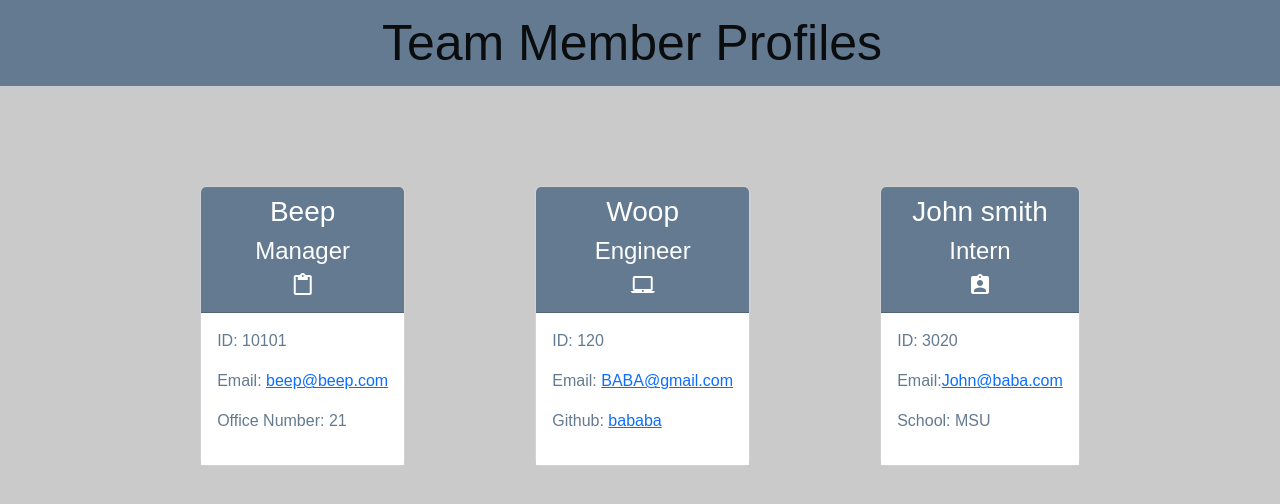
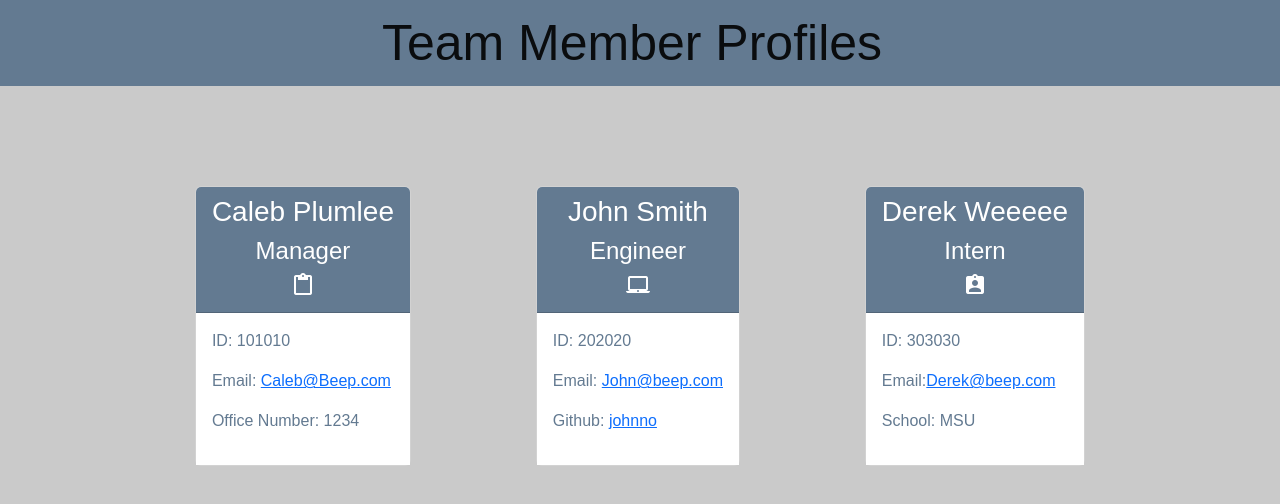
Before and after one commit to cplumlee72/cplumlee72-Team-Profile-Generator, a website: page index.html in a window 1280 px wide. Drawn offline with nearby package versions, Linux system fonts and the light colour scheme.

```diff
--- a/index.html
+++ b/index.html
@@ -25,13 +25,13 @@
     <div class="w-auto">
         <div class="card h-100">
             <div class="card-header text-center">
-                <h3>Beep</h3>
+                <h3>Caleb Plumlee</h3>
                 <h4>Manager</h4><i class="material-icons">content_paste</i>
             </div>
             <div class="card-body">
-                <p class="id">ID: 10101</p>
-                <p class="email">Email: <a href="mailto:beep@beep.com">beep@beep.com</a></p>
-                <p class="office">Office Number: 21</p>
+                <p class="id">ID: 101010</p>
+                <p class="email">Email: <a href="mailto:Caleb@Beep.com">Caleb@Beep.com</a></p>
+                <p class="office">Office Number: 1234</p>
             </div>
         </div>
     </div>
@@ -39,13 +39,13 @@
     <div class="w-auto">
         <div class="card h-100">
             <div class="card-header text-center">
-                <h3>Woop</h3>
+                <h3>John Smith</h3>
                 <h4>Engineer</h4><i class="material-icons">laptop_mac</i>
             </div>
             <div class="card-body">
-                <p class="id">ID: 120</p>
-                <p class="email">Email: <a href="mailto:BABA@gmail.com">BABA@gmail.com</a></p>
-                <p class="github">Github: <a href="https://github.com/bababa">bababa</a></p>
+                <p class="id">ID: 202020</p>
+                <p class="email">Email: <a href="mailto:John@beep.com">John@beep.com</a></p>
+                <p class="github">Github: <a href="https://github.com/johnno">johnno</a></p>
             </div>
         </div>
     </div>
@@ -53,12 +53,12 @@
     <div class="w-auto">
         <div class="card h-100">
             <div class="card-header text-center">
-                <h3>John smith</h3>
+                <h3>Derek Weeeee</h3>
                 <h4>Intern</h4><i class="material-icons">assignment_ind</i>
             </div>
             <div class="card-body">
-                <p class="id">ID: 3020</p>
-                <p class="email">Email:<a href="mailto:John@baba.com">John@baba.com</a></p>
+                <p class="id">ID: 303030</p>
+                <p class="email">Email:<a href="mailto:Derek@beep.com">Derek@beep.com</a></p>
                 <p class="school">School: MSU</p>
             </div>
     </div>
```
Also changed, not shown: 1 other file.
